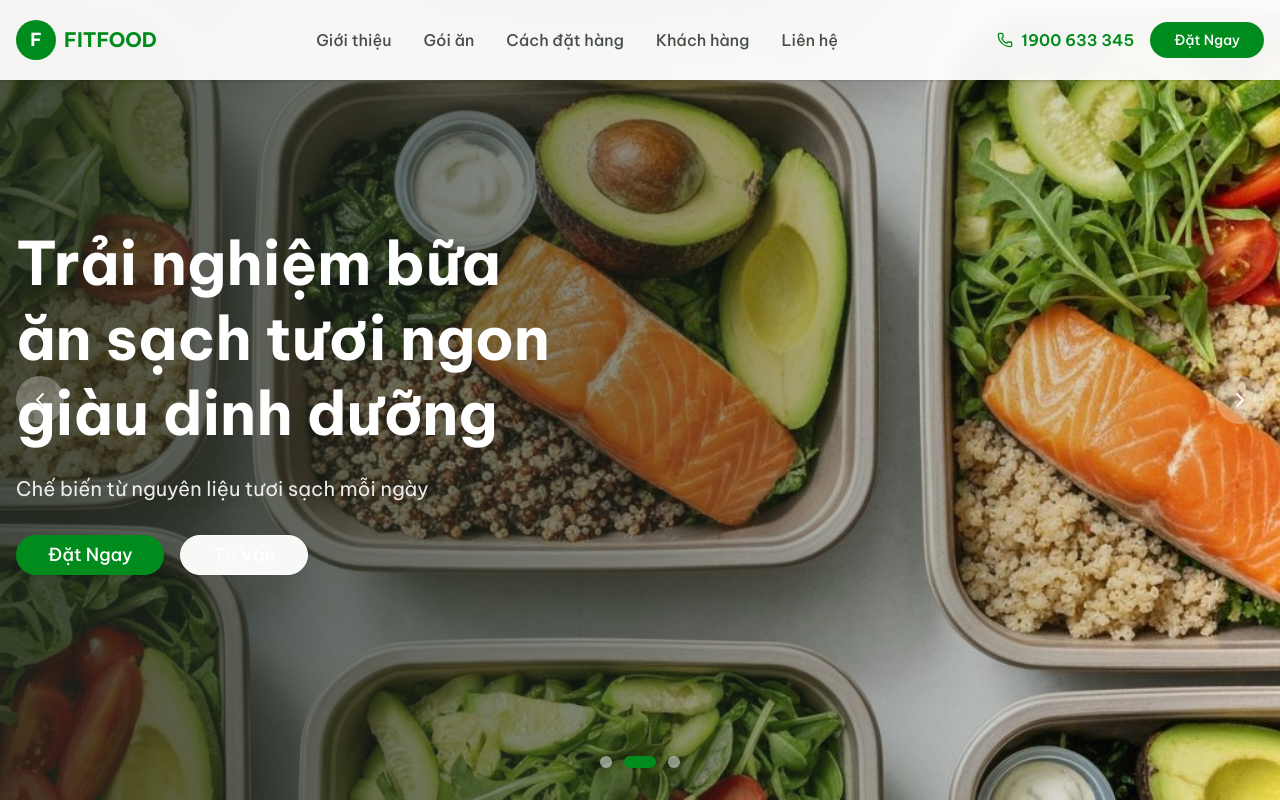
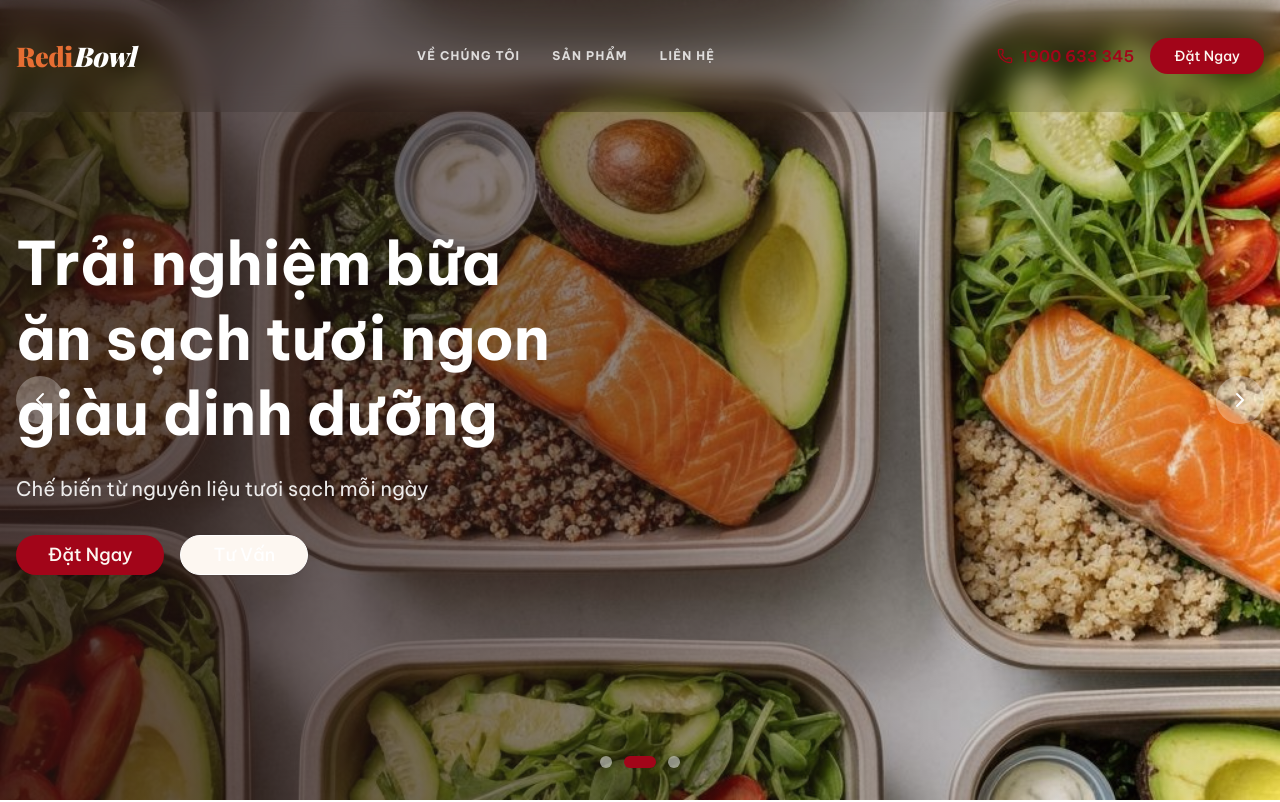
Before and after one commit to Nhakhoa02/radibowl, a Next.js app in the folder redibowl/: page / in a window 1280 px wide. Shown: the top 802 px of the page. Built offline with nearby package versions, Linux system fonts and the light colour scheme.

Commit message:
update logo

```diff
--- a/redibowl/app/globals.css
+++ b/redibowl/app/globals.css
@@ -4,39 +4,41 @@
 @custom-variant dark (&:is(.dark *));
 
 :root {
-  --background: oklch(0.98 0.005 145);
-  --foreground: oklch(0.25 0.02 145);
+  --background: oklch(0.98 0.01 70);
+  --foreground: oklch(0.2 0.03 25);
   --card: oklch(1 0 0);
-  --card-foreground: oklch(0.25 0.02 145);
+  --card-foreground: oklch(0.2 0.03 25);
   --popover: oklch(1 0 0);
-  --popover-foreground: oklch(0.25 0.02 145);
-  --primary: oklch(0.55 0.18 145);
-  --primary-foreground: oklch(1 0 0);
-  --secondary: oklch(0.95 0.02 145);
-  --secondary-foreground: oklch(0.35 0.05 145);
-  --muted: oklch(0.96 0.01 145);
-  --muted-foreground: oklch(0.5 0.02 145);
-  --accent: oklch(0.65 0.2 80);
-  --accent-foreground: oklch(0.25 0.02 145);
+  --popover-foreground: oklch(0.2 0.03 25);
+  --primary: oklch(0.45 0.18 25);
+  --primary-foreground: oklch(0.98 0.01 70);
+  --secondary: oklch(0.65 0.18 45);
+  --secondary-foreground: oklch(1 0 0);
+  --muted: oklch(0.95 0.02 70);
+  --muted-foreground: oklch(0.5 0.05 30);
+  --accent: oklch(0.92 0.05 75);
+  --accent-foreground: oklch(0.2 0.03 25);
   --destructive: oklch(0.577 0.245 27.325);
   --destructive-foreground: oklch(0.577 0.245 27.325);
-  --border: oklch(0.9 0.02 145);
-  --input: oklch(0.95 0.01 145);
-  --ring: oklch(0.55 0.18 145);
-  --chart-1: oklch(0.55 0.18 145);
-  --chart-2: oklch(0.65 0.2 80);
+  --border: oklch(0.9 0.03 70);
+  --input: oklch(0.95 0.02 70);
+  --ring: oklch(0.45 0.18 25);
+  --chart-1: oklch(0.45 0.18 25);
+  --chart-2: oklch(0.65 0.18 45);
   --chart-3: oklch(0.398 0.07 227.392);
   --chart-4: oklch(0.828 0.189 84.429);
   --chart-5: oklch(0.769 0.188 70.08);
   --radius: 0.75rem;
   --sidebar: oklch(0.985 0 0);
   --sidebar-foreground: oklch(0.145 0 0);
-  --sidebar-primary: oklch(0.55 0.18 145);
+  --sidebar-primary: oklch(0.45 0.18 25);
   --sidebar-primary-foreground: oklch(0.985 0 0);
   --sidebar-accent: oklch(0.97 0 0);
   --sidebar-accent-foreground: oklch(0.205 0 0);
   --sidebar-border: oklch(0.922 0 0);
   --sidebar-ring: oklch(0.708 0 0);
+
+  --gold-warm: #E66E33; /* Matches the secondary orange/gold in mockup */
 }
 
 .dark {
@@ -123,3 +125,22 @@
     @apply bg-background text-foreground;
   }
 }
+
+.nav-logo {
+  font-family: var(--font-playfair), serif;
+  font-size: 1.7rem;
+  font-weight: 900;
+  color: var(--gold-warm);
+  letter-spacing: -0.5px;
+  cursor: pointer;
+  transition: transform 0.2s ease;
+}
+
+.nav-logo:hover {
+  transform: scale(1.02);
+}
+
+.nav-logo span {
+  color: #fff;
+  font-style: italic;
+}
--- a/redibowl/app/layout.tsx
+++ b/redibowl/app/layout.tsx
@@ -1,5 +1,5 @@
 import type { Metadata } from 'next'
-import { Be_Vietnam_Pro } from 'next/font/google'
+import { Be_Vietnam_Pro, Playfair_Display } from 'next/font/google'
 import { Analytics } from '@vercel/analytics/next'
 import './globals.css'
 
@@ -7,6 +7,13 @@ const beVietnamPro = Be_Vietnam_Pro({
   subsets: ["latin", "vietnamese"],
   weight: ["300", "400", "500", "600", "700"],
   variable: "--font-be-vietnam"
+});
+
+const playfairDisplay = Playfair_Display({
+  subsets: ["latin"],
+  weight: ["900"],
+  style: ["normal", "italic"],
+  variable: "--font-playfair"
 });
 
 export const metadata: Metadata = {
@@ -39,7 +46,7 @@ export default function RootLayout({
 }>) {
   return (
     <html lang="en">
-      <body className={`${beVietnamPro.variable} font-sans antialiased`}>
+      <body className={`${beVietnamPro.variable} ${playfairDisplay.variable} font-sans antialiased`}>
         {children}
         <Analytics />
       </body>
--- a/redibowl/components/header.tsx
+++ b/redibowl/components/header.tsx
@@ -6,26 +6,21 @@ import { useState } from "react"
 import { Button } from "@/components/ui/button"
 
 const navLinks = [
-  { href: "#about", label: "Giới thiệu" },
-  { href: "#products", label: "Gói ăn" },
-  { href: "#how-it-works", label: "Cách đặt hàng" },
-  { href: "#testimonials", label: "Khách hàng" },
-  { href: "#contact", label: "Liên hệ" },
+  { href: "#about", label: "Về Chúng Tôi" },
+  { href: "#products", label: "Sản Phẩm" },
+  { href: "#contact", label: "Liên Hệ" },
 ]
 
 export function Header() {
   const [mobileMenuOpen, setMobileMenuOpen] = useState(false)
 
   return (
-    <header className="fixed top-0 left-0 right-0 z-50 bg-card/95 backdrop-blur-sm shadow-sm">
+    <header className="fixed top-0 left-0 right-0 z-50 bg-black/10 backdrop-blur-md py-4">
       <div className="container mx-auto px-4">
         <div className="flex items-center justify-between h-16 md:h-20">
           {/* Logo */}
-          <Link href="/" className="flex items-center gap-2">
-            <div className="w-10 h-10 bg-primary rounded-full flex items-center justify-center">
-              <span className="text-primary-foreground font-bold text-lg">F</span>
-            </div>
-            <span className="text-xl font-bold text-primary">FITFOOD</span>
+          <Link href="/" className="nav-logo">
+             Redi<span>Bowl</span>
           </Link>
 
           {/* Desktop Nav */}
@@ -34,7 +29,7 @@ export function Header() {
               <Link
                 key={link.href}
                 href={link.href}
-                className="text-foreground/80 hover:text-primary font-medium transition-colors"
+                className="text-white/80 hover:text-white font-black transition-all text-xs uppercase tracking-widest"
               >
                 {link.label}
               </Link>
```
